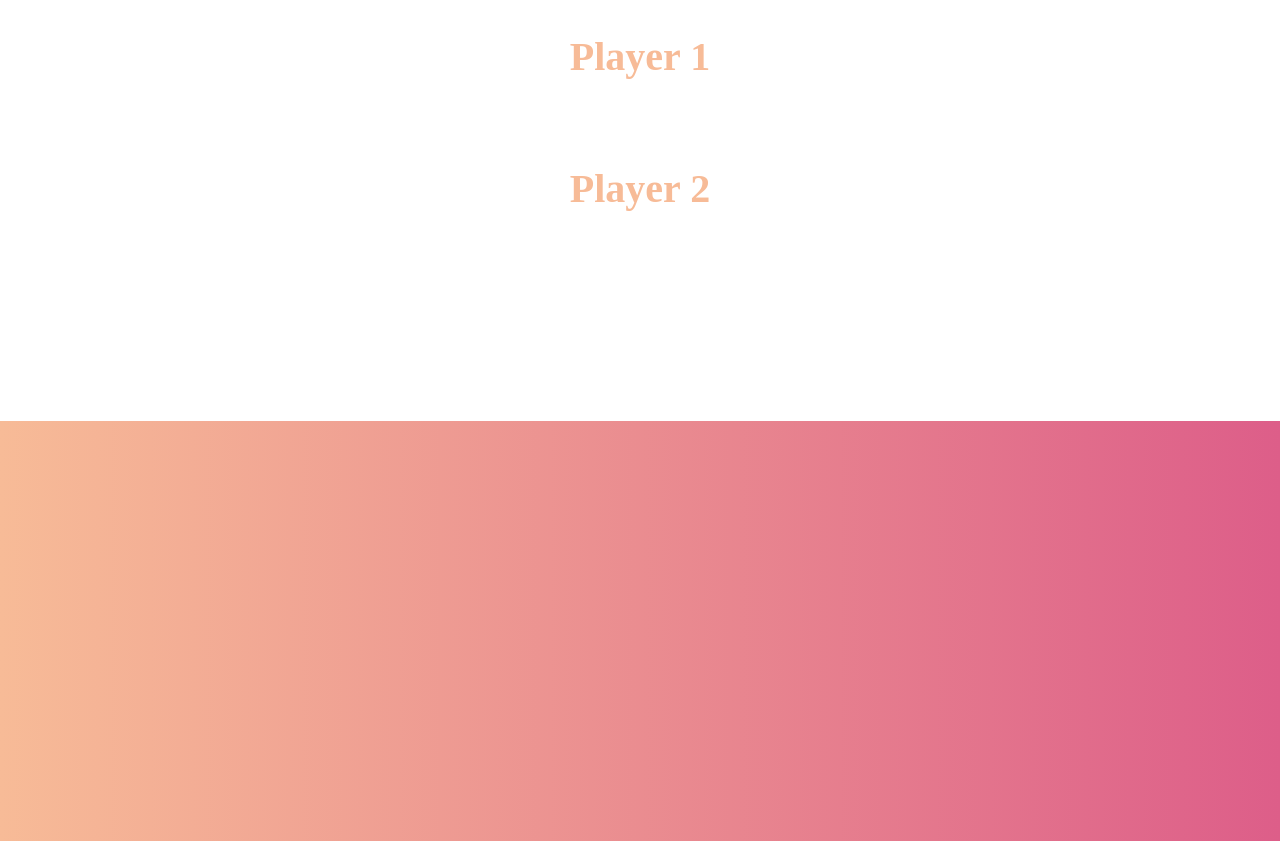
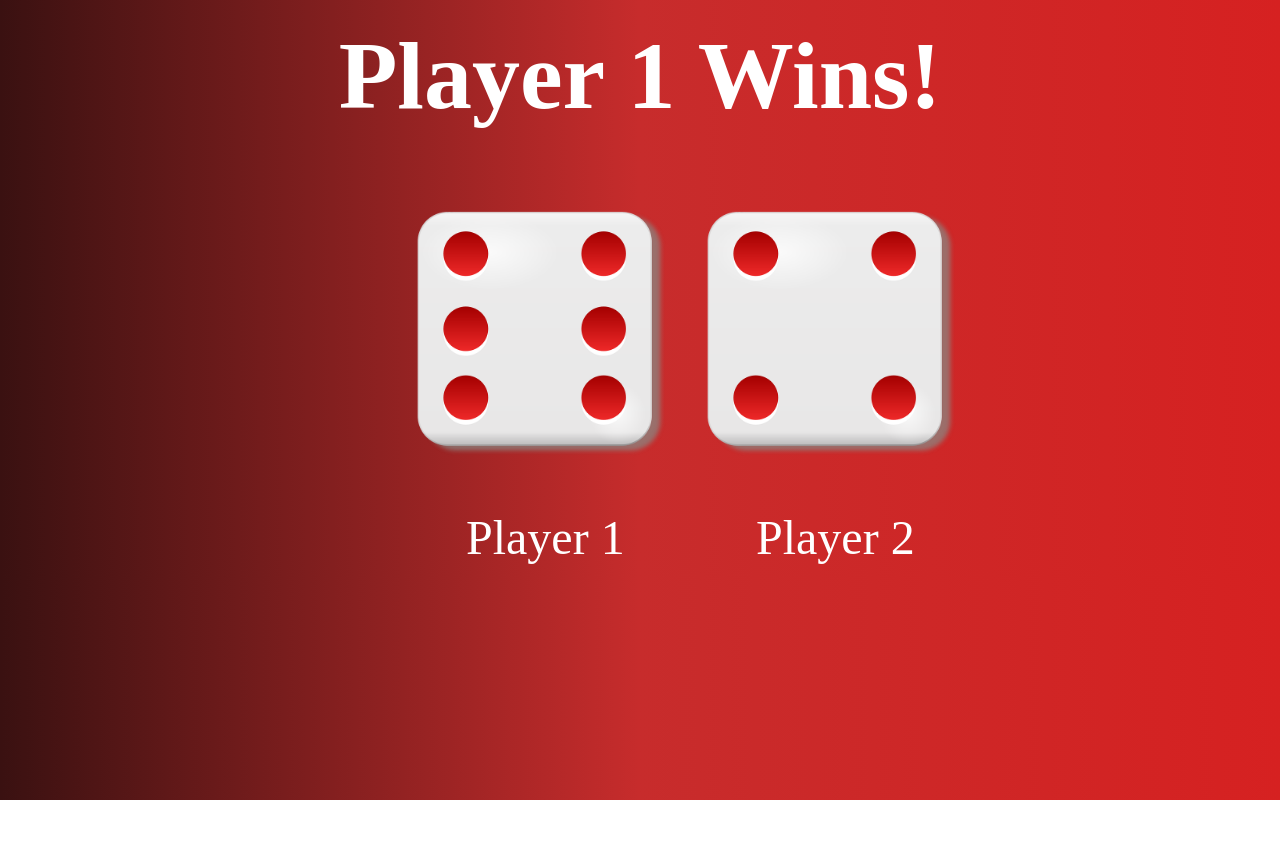
Before and after one commit to mirvat-barakat/Dice-Challenge-Assignment, a plain HTML site: page index.html in a window 1280 px wide. After the commit the page ends 800 px from the top, so only its background shows below. Drawn offline with Linux system fonts and the light colour scheme.

Commit message:
Adding javascript file

```diff
--- a/index.html
+++ b/index.html
@@ -8,15 +8,16 @@
     <title>Dice Challenge</title>
 </head>
 <body>
-    <h1></h1>
+    <div><h1></h1></div>
+
     <div class="wrapper">
-        <div>
-            <p><h2>Player 1</h2></p>
+        <div calss="dice">
             <img/>
+            <p>Player 1</p>
         </div>
-        <div>
-            <p><h2>Player 2</h2></p>
+        <div class="dice">
             <img/>
+            <p>Player 2</p>
         </div>
     </div>
     <script src="script.js" ></script>
--- a/script.js
+++ b/script.js
@@ -0,0 +1,16 @@
+//Player1
+var random_number1=Math.floor(Math.random()*6)+1
+var dice_player1='assets/dice'+random_number1+'.png';
+document.querySelectorAll('img')[0].setAttribute('src',dice_player1);
+//Player2
+var random_number2=Math.floor(Math.random()*6)+1
+var dice_player2='assets/dice'+random_number2+'.png';
+document.querySelectorAll('img')[1].setAttribute('src',dice_player2);
+//Result
+if(random_number1>random_number2){
+    document.querySelector("h1").innerHTML="Player 1 Wins!";
+}else if(random_number1<random_number2){
+    document.querySelector("h1").innerHTML="Player 2 Wins!";
+}else{
+    document.querySelector("h1").innerHTML="Draw!";
+}
--- a/style.css
+++ b/style.css
@@ -1,29 +1,32 @@
+*{
+    padding:0;
+    margin:0;
+}
 body{
-    height:100vh;
-    background:
-    linear-gradient(to right, #f7bb97, #dd5e89) 0 100% no-repeat;
-    background-size: 100% 50%;
+    background: linear-gradient(to right, #3A1111, #C72C2C, #D62121);
 }
 .wrapper{
-    width: 70%;
+    width:35%;
+    padding:10px 180px;
     margin:auto;
+    display:flex;
+    column-gap: 40px;
+}
+h1{
+    font-size: 6rem;
+    margin:20px;
+    color:white;
     text-align: center;
 }
-h1{
-    margin:20px;
-    color:#dd5e89;
-}
-.dice{
-    margin: 0px 50px;
-    display:inline-block;
-}
-h2{
-    font-size: 2.5rem;
-    color:#f7bb97;
+
+p{
+    margin-top: 50px;
+    margin-left:50px;
+    font-size: 3rem;
+    color:white;
 }
 img{
-    width:320px;
+    margin-top: 50px;
+    width:250px;
     border-radius: 10px;
-    box-shadow:#dd5e89;
-    border-color: #f7bb97;
 }
```
Also changed, not shown: assets/Dice1.jpg (deleted), assets/Dice2.jpg (deleted), assets/Dice3.jpg (deleted), assets/Dice4.jpg (deleted), assets/Dice5.jpg (deleted), assets/Dice6.jpg (deleted), assets/dice1.png (added), assets/dice2.png (added), assets/dice3.png (added), assets/dice4.png (added), assets/dice5.png (added), assets/dice6.png (added).
